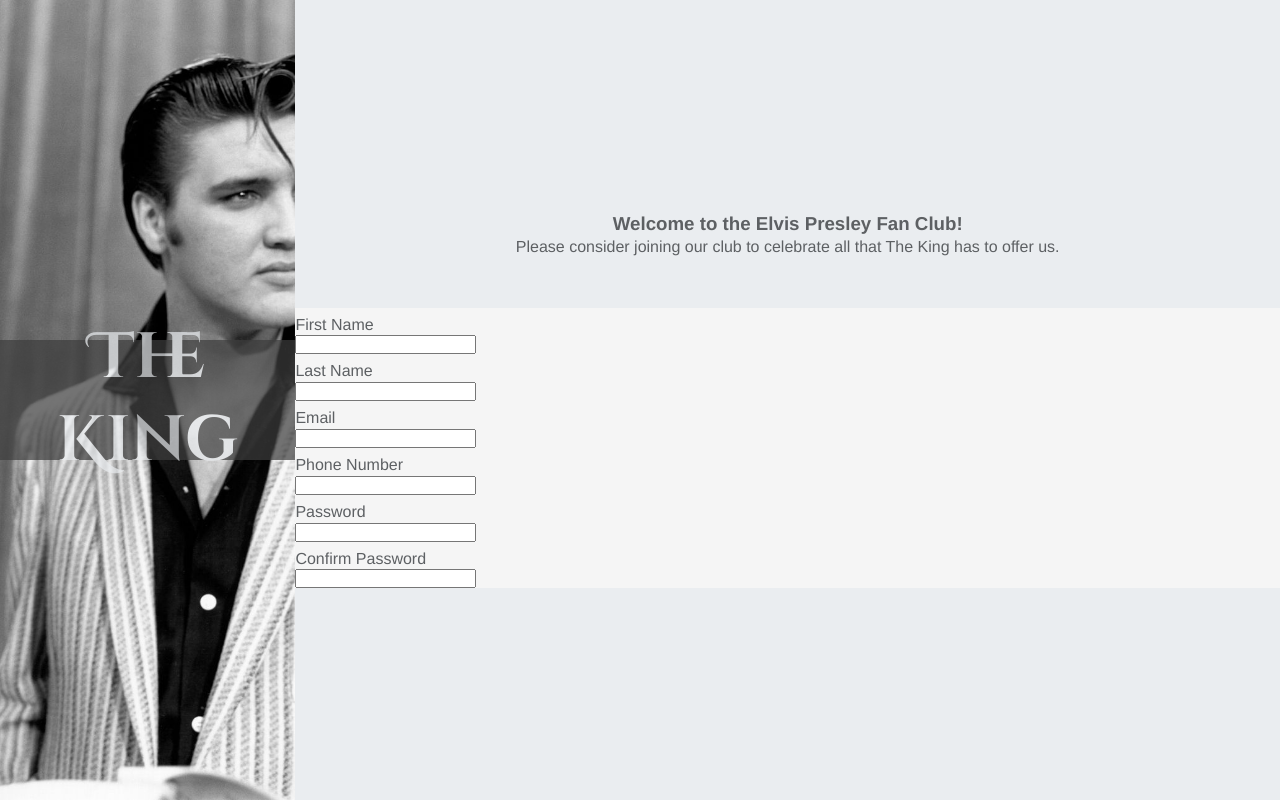
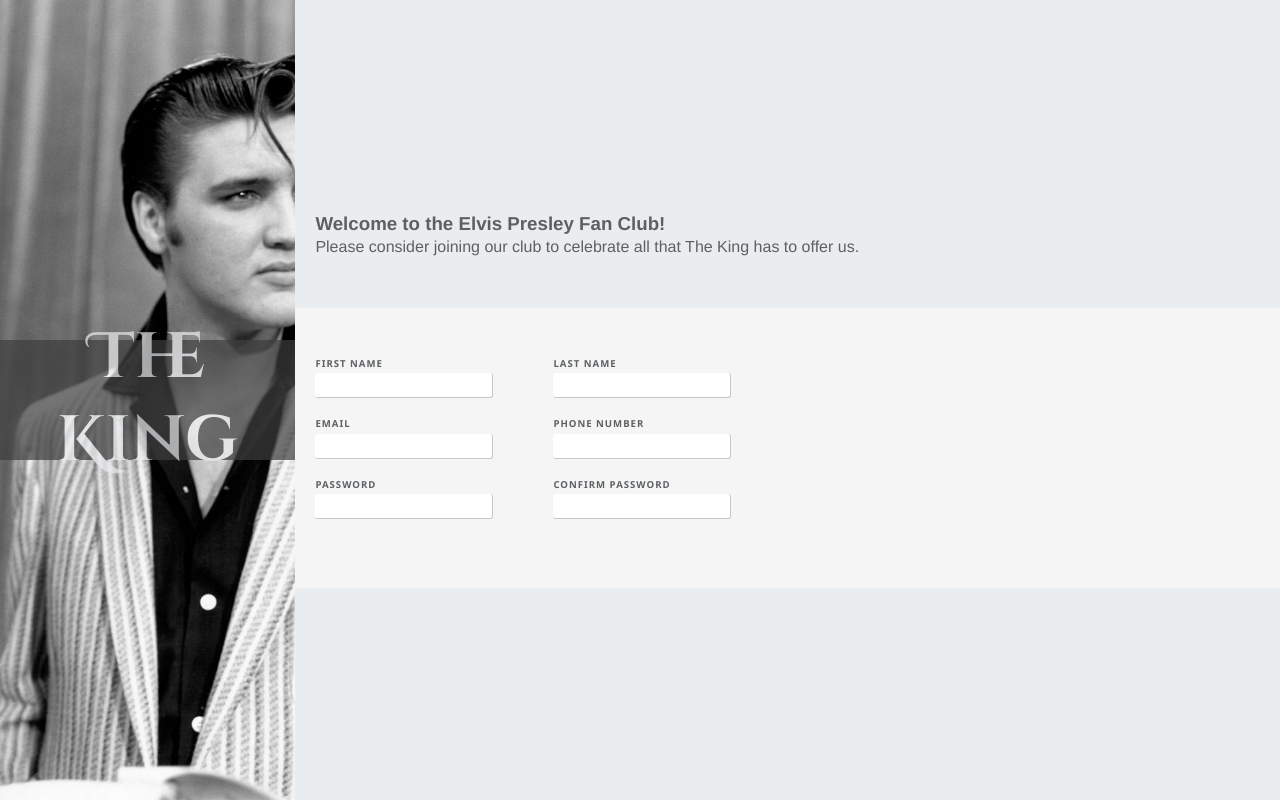
Before and after one commit to jppastorek/elvis-fan-club, a plain HTML site: page index.html in a window 1280 px wide. Drawn offline with Linux system fonts and the light colour scheme.

Commit message:
Added styling to the inputs and labels. Still need to center them inside the div and add the submit button.

```diff
--- a/index.html
+++ b/index.html
@@ -29,25 +29,22 @@
 
         </div>
         <form class="form-content" action="" method="get">
-            <div class="form-row">
-                <label for="first-name">First Name</label>
+            <div class="form-col">
+                <label for="first-name">FIRST NAME</label>
                 <input type="text" id="first-name" name="first-name">
-                <label for="last-name">Last Name</label>
+                <label for="email">EMAIL</label>
+                <input type="email" id="email" name="email">
+                <label for="password">PASSWORD</label>
+                <input type="password" id="password" name="password">
+            </div>
+            <div class="form-col right">
+                <label for="last-name">LAST NAME</label>
                 <input type="text" id="last-name" name="last-name">
-            </div>
-            <div class="form-row">
-                <label for="email">Email</label>
-                <input type="email" id="email" name="email">
-                <label for="phone">Phone Number</label>
+                <label for="phone">PHONE NUMBER</label>
                 <input type="tel" id="phone" name="phone">
-            </div>
-            <div class="form-row">
-                <label for="password">Password</label>
-                <input type="password" id="password" name="password">
-                <label for="confirm">Confirm Password</label>
+                <label for="confirm">CONFIRM PASSWORD</label>
                 <input type="password" id="confirm" name="confirm">
             </div>
-
         </form>
     </div>
 
--- a/styles.css
+++ b/styles.css
@@ -21,6 +21,7 @@ body {
     width: 30%;
     height: 100vh;
     background-size: cover;
+    background-repeat: no-repeat;
     display: flex;
     flex-direction: column;
     justify-content: center;
@@ -41,6 +42,10 @@ body {
     justify-content: center;
 }
 
+form {
+    padding-top: 30px;
+}
+
 .form-panel {
     display: flex;
     flex-direction: column;
@@ -49,22 +54,46 @@ body {
 }
 
 .form-header {
-    text-align: center;
+    /* text-align: center; */
     padding-bottom: 50px;
+    padding-left: 20px;
 }
 
 .form-content {
     height: 35%;
     width: 100%;
     background-color: #f5f5f5;
+    display: flex;
+    flex-direction: row;
+    justify-content: flex-start;
 }
 
-.form-row {
+.form-col {
     display: flex;
     align-items: flex-start;
     flex-direction: column;
+    padding-left: 20px;
 }
 
-.form-row label {
-    margin-top: 7px;
+.form-col label {
+    margin-top: 20px;
+    font-size: 0.6rem;
+    font-weight: bold;
+    font-family: 'Segoe UI', Tahoma, Geneva, Verdana, sans-serif;
+    letter-spacing: 1px;
 }
+
+.form-col input {
+    border-color: #c7c7c7;
+    border-left: #c7c7c7;
+    border-top: #c7c7c7;
+    border-radius: 3px;
+    border-width: 1px;
+    height: 25px;
+    margin-top: 3px;
+    box-shadow: none;
+}
+
+.right {
+    padding-left: 60px;
+}
```
